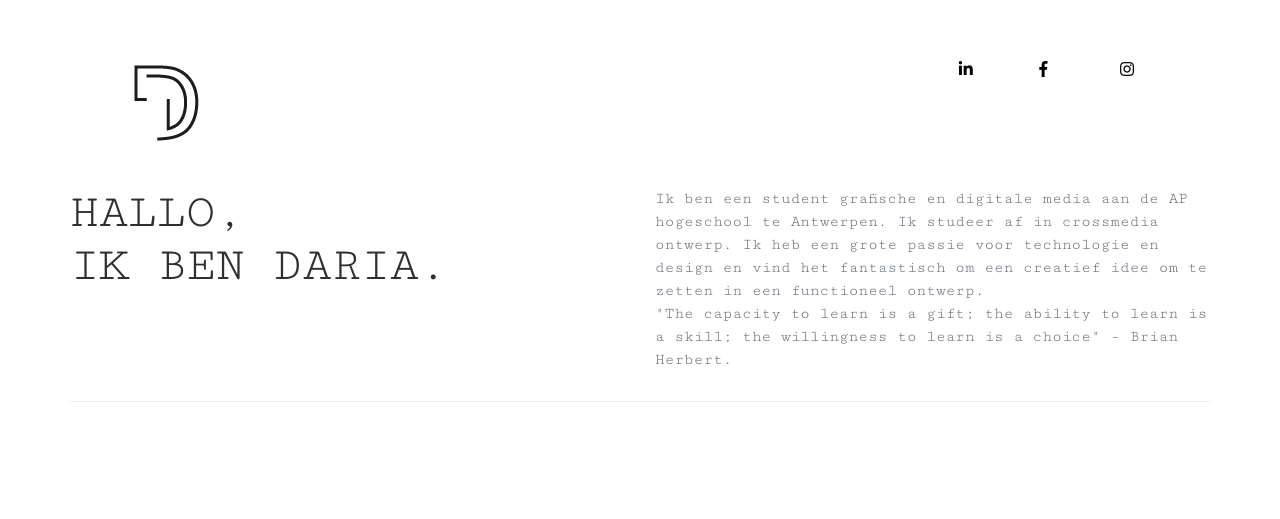
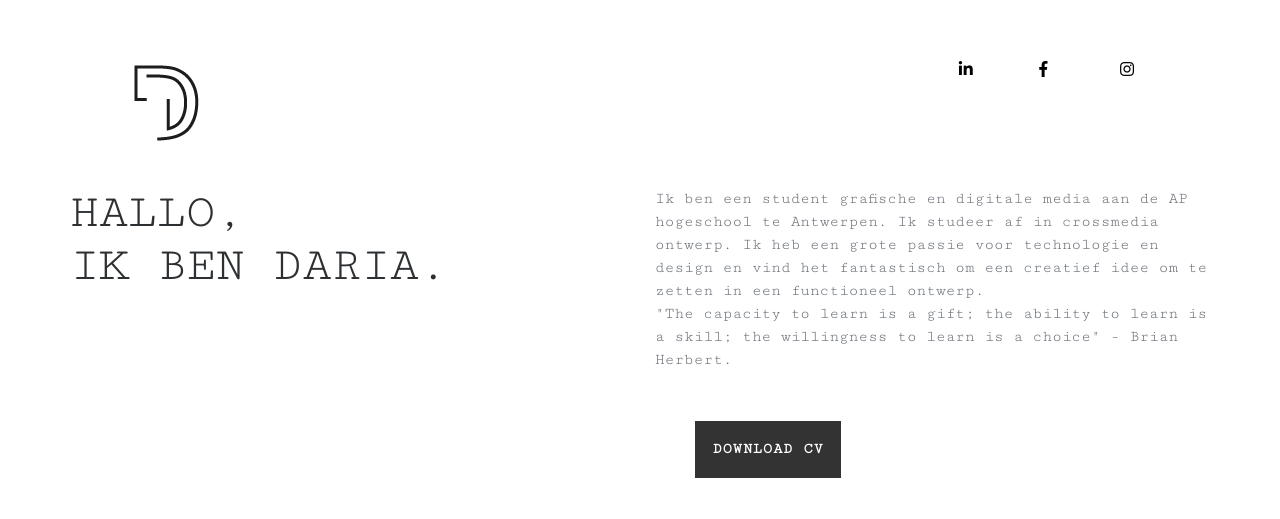
Before and after one commit to dariadubovenko/dariadubovenko.github.io, a plain HTML site: page index.html in a window 1280 px wide. Shown: the top 519 px of the page. Drawn offline with nearby package versions, Linux system fonts and the light colour scheme.

Commit message:
button download cv
download cv

```diff
--- a/index.html
+++ b/index.html
@@ -51,6 +51,7 @@
         <div class="hero-content">
           <p> Ik ben een student grafische en digitale media aan de AP hogeschool te Antwerpen. Ik studeer af in crossmedia ontwerp. Ik heb een grote passie voor technologie en design en vind het fantastisch om een creatief idee om te zetten in een functioneel ontwerp.
 <br>"The capacity to learn is a gift; the ability to learn is a skill; the willingness to learn is a choice" - Brian Herbert.</p>
+          <a href="DubovenkoDaria_cv.pdf" download class="btn">Download CV</a>
         </div>
         <!-- hero -->
       </div>
```
